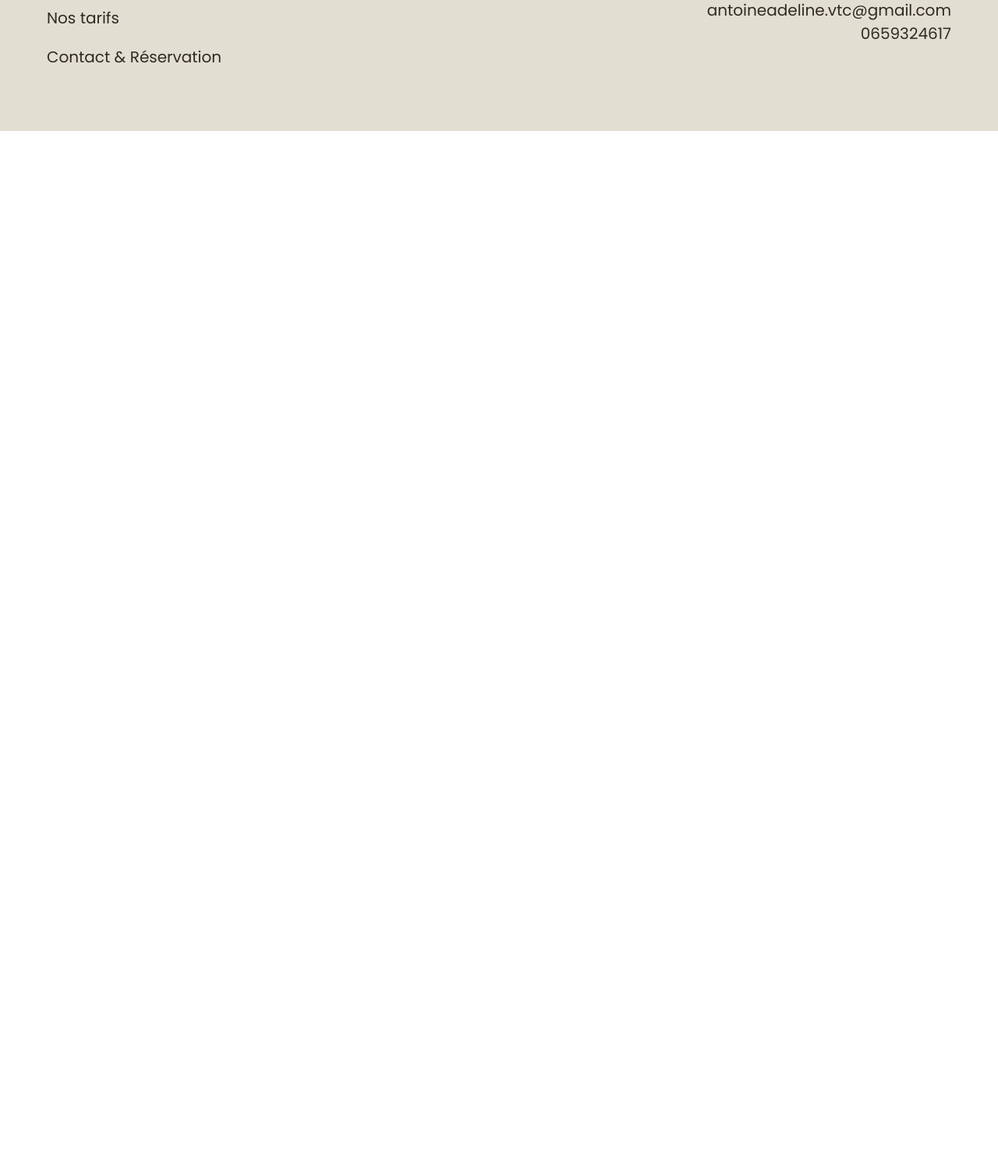
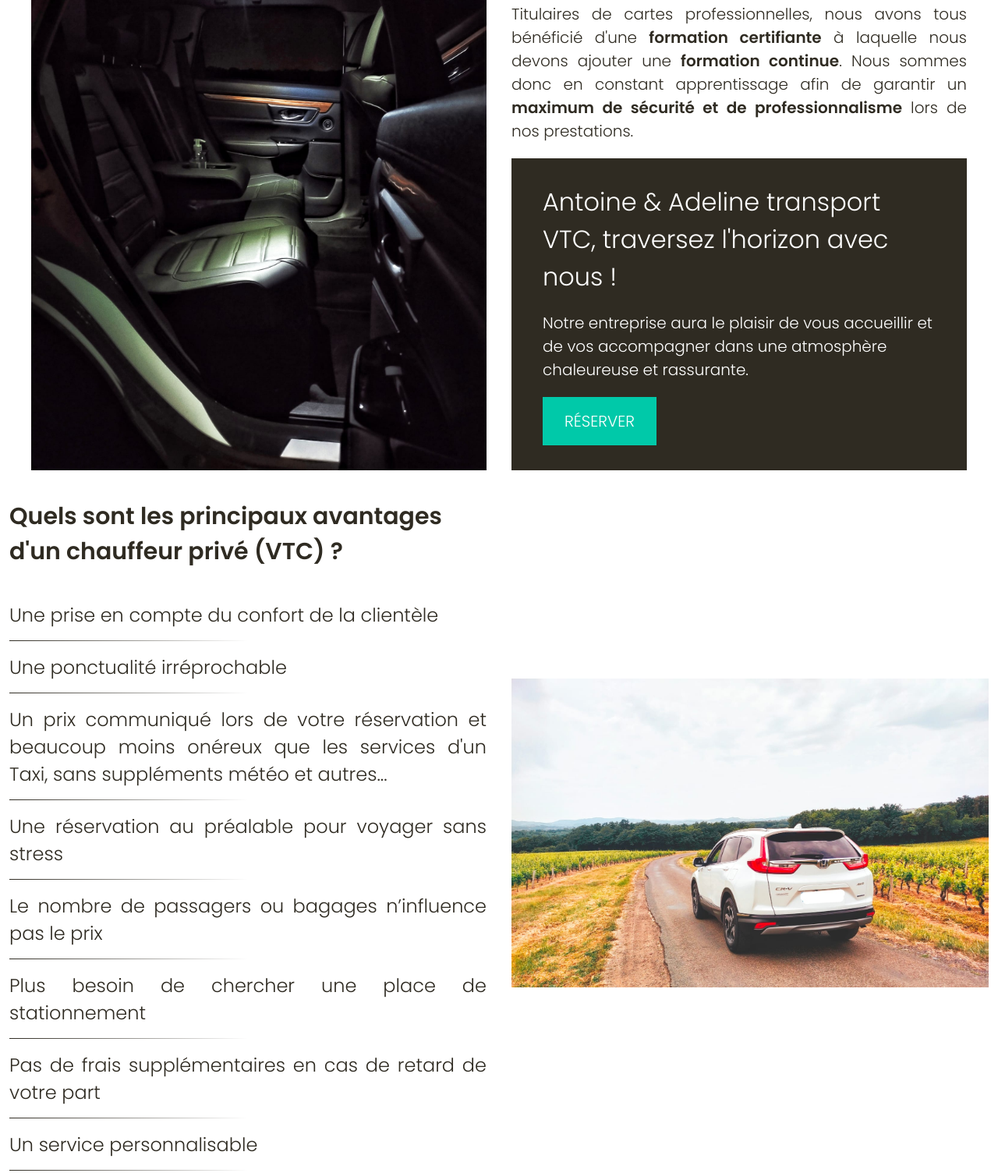
Before and after one commit to ld-web/vtc-lyon-beaujolais, a Gatsby site: page /a-propos in a window 1280 px wide. Shown: the part 489-1993 px from the top of the page at 78% size. Before the commit the page ends 800 px from the top, so only its background shows below. Built offline with nearby package versions, Linux system fonts and the light colour scheme; Gatsby itself is replaced by a stand-in of ours.

Commit message:
:sparkles: add About page

```diff
--- /dev/null
+++ b/src/components/CtaBook.tsx
@@ -0,0 +1,31 @@
+import React from "react";
+import styled from "styled-components";
+import ButtonBook from "./ButtonBook";
+
+const CtaBookContainer = styled.div`
+  background-color: ${({ theme }) => theme.colors.main};
+  color: #fff;
+  padding: 1.6rem 2rem;
+  text-align: left;
+`;
+
+const CtaBookTitle = styled.p`
+  font-size: xx-large;
+  margin-top: 0;
+  margin-bottom: 0;
+`;
+
+export default function CtaBook() {
+  return (
+    <CtaBookContainer>
+      <CtaBookTitle>
+        Antoine & Adeline transport VTC, traversez l'horizon avec nous !
+      </CtaBookTitle>
+      <p>
+        Notre entreprise aura le plaisir de vous accueillir et de vos
+        accompagner dans une atmosphère chaleureuse et rassurante.
+      </p>
+      <ButtonBook />
+    </CtaBookContainer>
+  );
+}
--- a/src/pages/a-propos.tsx
+++ b/src/pages/a-propos.tsx
@@ -1,13 +1,138 @@
+import { StaticImage } from "gatsby-plugin-image";
 import React from "react";
 import { Helmet } from "react-helmet";
+import styled from "styled-components";
+import CtaBook from "../components/CtaBook";
+import { Desktop, Mobile } from "../utils/rwd";
 
-export default function APropos() {
+const AboutContainer = styled.div`
+  display: flex;
+  flex-direction: column;
+  row-gap: 1rem;
+
+  @media (min-width: ${({ theme }) => theme.breakpoints.desktop}) {
+    flex-direction: row;
+    align-items: flex-end;
+    column-gap: 1.6rem;
+    margin-bottom: 3rem;
+
+    & > * {
+      flex-basis: 50%;
+    }
+  }
+`;
+
+const AdvantagesContainer = styled(AboutContainer)`
+  padding: 0.6rem;
+
+  @media (min-width: ${({ theme }) => theme.breakpoints.desktop}) {
+    max-width: 1600px;
+    margin: auto;
+    align-items: center;
+  }
+`;
+
+const AdvantagesList = styled.ul`
+  padding-left: 0rem;
+  list-style-type: none;
+
+  li {
+    padding-top: 0.8rem;
+    padding-bottom: 0.8rem;
+    position: relative;
+    font-size: x-large;
+
+    @media (min-width: ${({ theme }) => theme.breakpoints.desktop}) {
+      text-align: justify;
+    }
+
+    &:after {
+      content: "";
+      position: absolute;
+      width: 50%;
+      left: 0;
+      bottom: 0;
+      height: 1px;
+      background: linear-gradient(
+        to right,
+        ${({ theme }) => theme.colors.main},
+        white
+      );
+    }
+  }
+`;
+
+export default function About() {
   return (
     <>
       <Helmet>
         <title>A propos</title>
       </Helmet>
-      <h1>A propos</h1>
+      <h1 className="content main-title">Qui sommes-nous ?</h1>
+      <AboutContainer className="content">
+        <div>
+          <StaticImage
+            src="../images/interieur_crv_nuit.jpg"
+            alt="Antoine & Adeline transport VTC, traversez l'horizon avec nous !"
+            placeholder="blurred"
+            layout={"constrained"}
+          />
+        </div>
+        <div className="text-content">
+          <p>
+            Situé au Nord de Lyon entre les monts d'or et le Beaujolais, notre
+            entreprise est <strong>en activité depuis 2014</strong>. Ces années
+            d'expérience nous ont apportées une{" "}
+            <strong>
+              vision très large et précise du métier de chauffeur privé
+            </strong>
+            , et des différentes attentes de la clientèle envers celui-ci.
+          </p>
+          <p>
+            Titulaires de cartes professionnelles, nous avons tous bénéficié
+            d'une <strong>formation certifiante</strong> à laquelle nous devons
+            ajouter une <strong>formation continue</strong>. Nous sommes donc en
+            constant apprentissage afin de garantir un{" "}
+            <strong>maximum de sécurité et de professionnalisme</strong> lors de
+            nos prestations.
+          </p>
+          <Desktop>
+            <CtaBook />
+          </Desktop>
+        </div>
+      </AboutContainer>
+      <Mobile>
+        <CtaBook />
+      </Mobile>
+      <AdvantagesContainer>
+        <div>
+          <h2>
+            Quels sont les principaux avantages d'un chauffeur privé (VTC) ?
+          </h2>
+          <AdvantagesList>
+            <li>Une prise en compte du confort de la clientèle</li>
+            <li>Une ponctualité irréprochable</li>
+            <li>
+              Un prix communiqué lors de votre réservation et beaucoup moins
+              onéreux que les services d'un Taxi, sans suppléments météo et
+              autres...
+            </li>
+            <li>Une réservation au préalable pour voyager sans stress</li>
+            <li>Le nombre de passagers ou bagages n’influence pas le prix</li>
+            <li>Plus besoin de chercher une place de stationnement</li>
+            <li>Pas de frais supplémentaires en cas de retard de votre part</li>
+            <li>Un service personnalisable</li>
+          </AdvantagesList>
+        </div>
+        <div>
+          <StaticImage
+            src="../images/crv_vignes.jpg"
+            alt="Antoine & Adeline transport VTC, traversez l'horizon avec nous !"
+            placeholder="blurred"
+            layout={"constrained"}
+          />
+        </div>
+      </AdvantagesContainer>
     </>
   );
 }
--- a/src/styles/GlobalStyles.tsx
+++ b/src/styles/GlobalStyles.tsx
@@ -20,11 +20,27 @@ const GlobalStyles = createGlobalStyle`
   .content {
     max-width: 1200px;
     margin: auto;
+  }
+
+  .text-content {
+    text-align: justify;
+  }
+
+  .content, .text-content {
     padding: 0.6rem;
   }
 
+  h1 {
+    font-size: 2rem;
+
+    &.main-title {
+      margin-top: 1.2rem;
+      margin-bottom: 1.2rem;
+    }
+  }
+
   h2 {
-    font-size: 1.8rem;
+    font-size: 1.5rem;
   }
 
   section {
@@ -40,8 +56,17 @@ const GlobalStyles = createGlobalStyle`
   }
 
   @media (min-width: ${({ theme }) => theme.breakpoints.desktop}) {
-    .content {
+    .content, .text-content {
       padding: 0rem;
+    }
+
+    h1 {
+      font-size: 2.4rem;
+
+      &.main-title {
+        margin-top: 3rem;
+        margin-bottom: 3rem;
+      }
     }
   }
 `;
```
Also changed, not shown: src/images/crv_vignes.jpg (added), src/images/interieur_crv_nuit.jpg (added).
